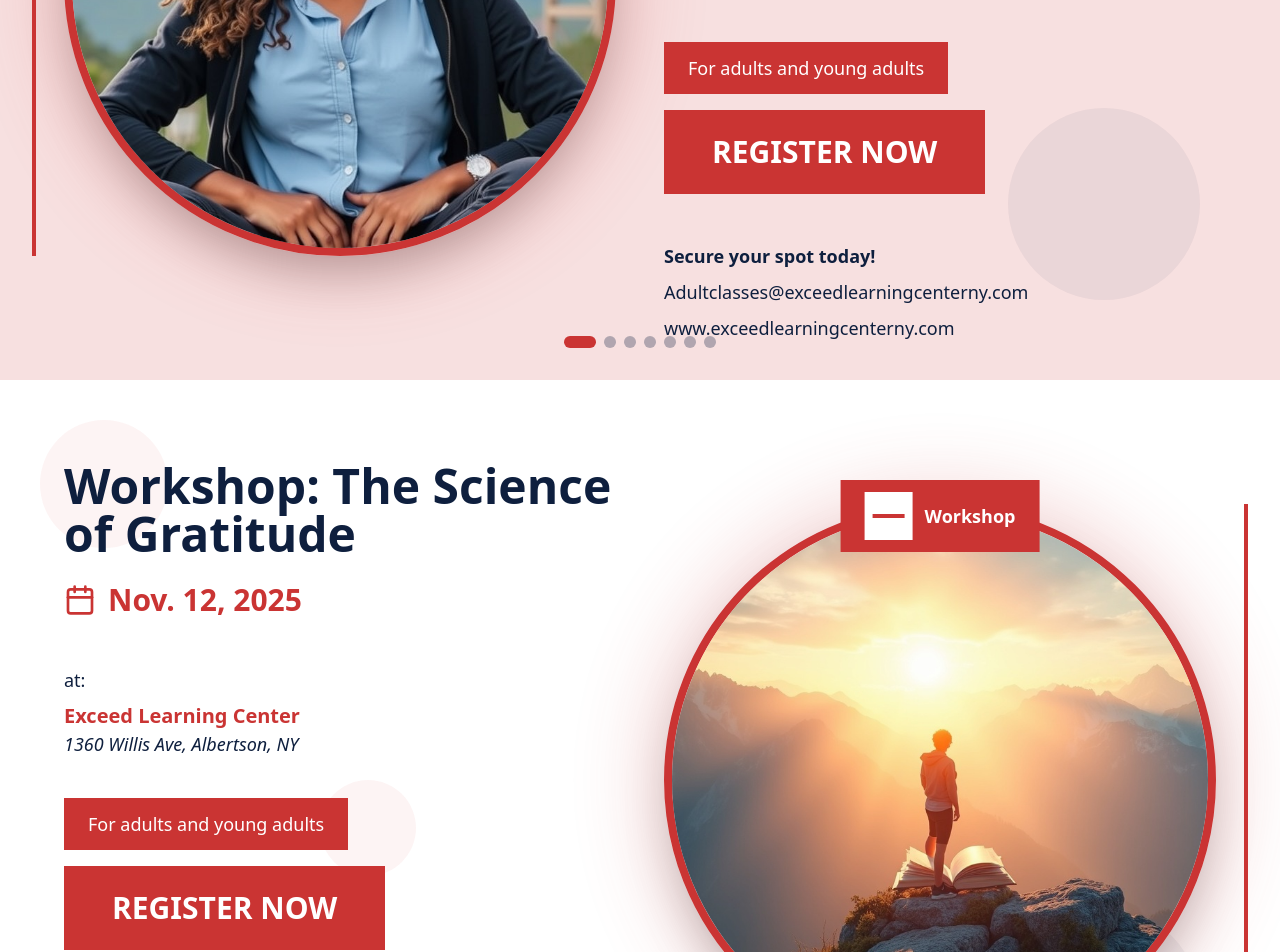
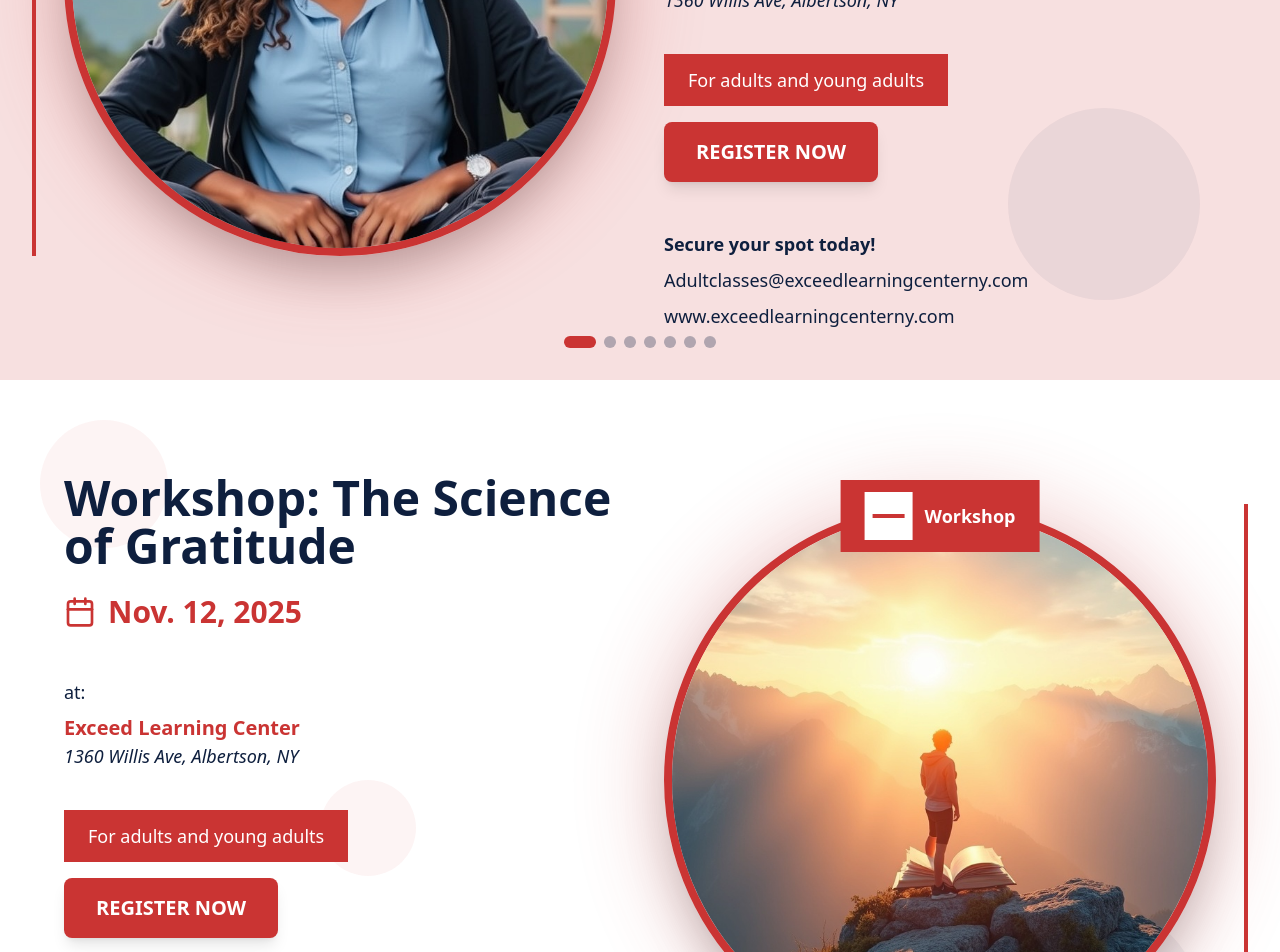
Before and after one commit to phcodesage/WORKSHOPS-MASTERCLASS, a React (Vite) app: page / in a window 1280 px wide. Shown: the part 420-1372 px from the top of the page. Built offline with nearby package versions, Linux system fonts and the light colour scheme.

Commit message:
added: stripe checkout

```diff
--- a/src/App.tsx
+++ b/src/App.tsx
@@ -196,9 +196,9 @@ function App() {
                       <div className="bg-[#ca3433] text-white px-6 py-3 inline-block mb-4">
                         <p className="text-lg">For adults and young adults</p>
                       </div>
-                      <button className="block w-full lg:w-auto bg-[#ca3433] text-white px-12 py-6 text-3xl font-bold hover:bg-[#0e1f3e] transition-colors duration-300">
+                      <a href="https://buy.stripe.com/5kQ28k9Kk9se9S92SfdfG01" target="_blank" rel="noopener noreferrer" className="block w-fit bg-[#ca3433] text-white px-8 py-4 text-xl font-semibold rounded-lg hover:bg-[#0e1f3e] hover:scale-105 transition-all duration-300 shadow-lg hover:shadow-xl">
                         REGISTER NOW
-                      </button>
+                      </a>
                     </div>
 
                     <div className="pt-6 space-y-2">
@@ -235,9 +235,9 @@ function App() {
                       <div className="bg-[#ca3433] text-white px-6 py-3 inline-block mb-4">
                         <p className="text-lg">For adults and young adults</p>
                       </div>
-                      <button className="block w-full lg:w-auto bg-[#ca3433] text-white px-12 py-6 text-3xl font-bold hover:bg-[#0e1f3e] transition-colors duration-300">
+                      <a href="https://buy.stripe.com/5kQ28k9Kk9se9S92SfdfG01" target="_blank" rel="noopener noreferrer" className="block w-fit bg-[#ca3433] text-white px-8 py-4 text-xl font-semibold rounded-lg hover:bg-[#0e1f3e] hover:scale-105 transition-all duration-300 shadow-lg hover:shadow-xl">
                         REGISTER NOW
-                      </button>
+                      </a>
                     </div>
 
                     <div className="pt-6 space-y-2">
```
